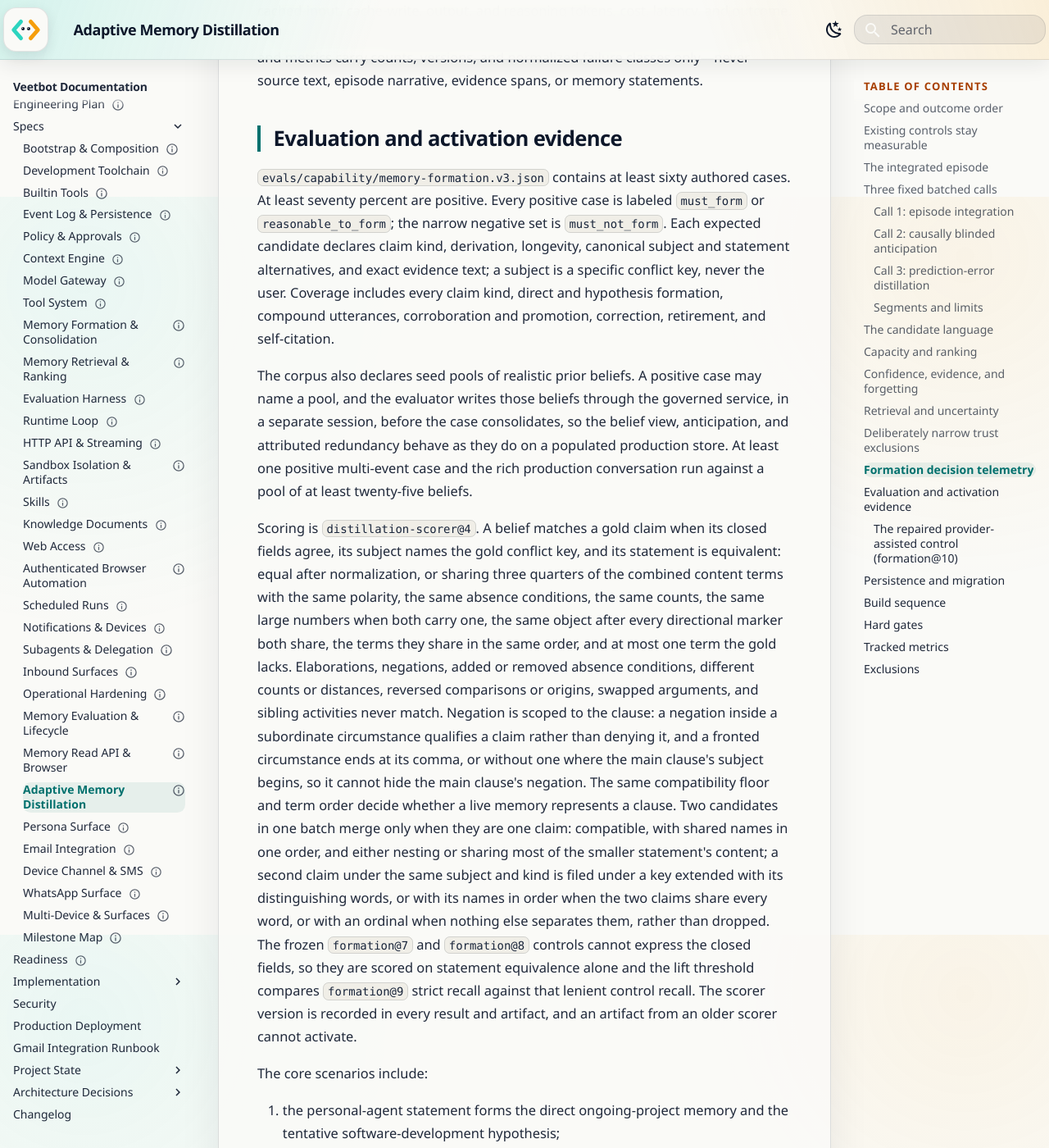
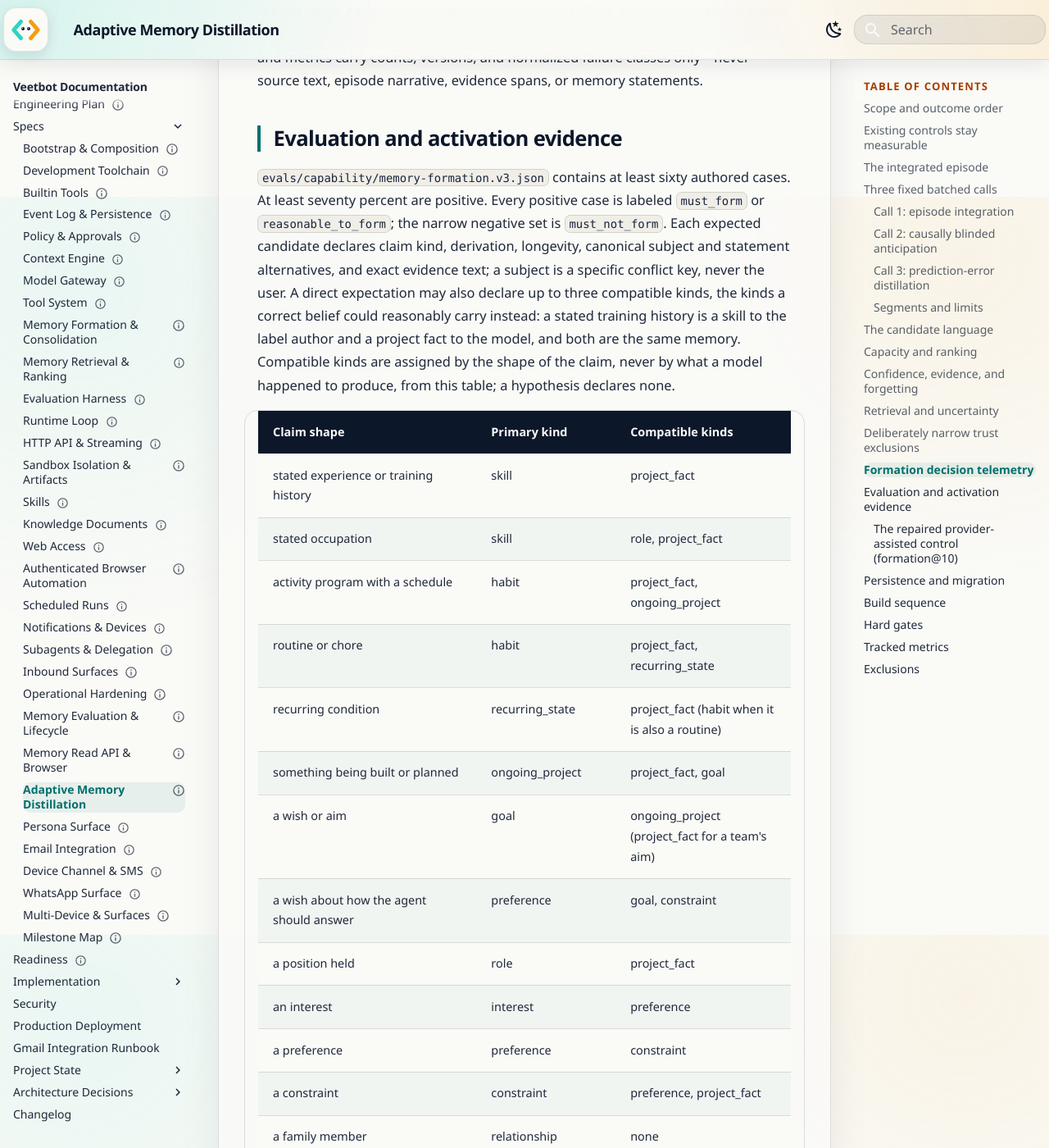
Before and after one commit to avitus/veetbot, an MkDocs documentation site: the page built from docs/plan/adaptive-memory-distillation.md, in a window 1280 px wide and 1400 px high, scrolled down 12360 px. Shown: the whole window at 82% size. Built offline with MkDocs 1.6.1 and Material for MkDocs 9.7.7, drawn with Linux system fonts in a browser that asks for light colours; some of the changed text lies outside the part shown.

Commit message:
feat(evals): compatible claim kinds per expectation, scored under distillation-scorer@5
The 2026-09-08 live run missed three memories only on category: the model
filed a stated training history and a new weekend activity as project
facts where the gold says skill and habit, and folded a daughter's college
start into the relationship belief. The owner decided that an expectation
may declare up to three compatible kinds, assigned by claim shape from a
table in the design document rather than from observed output.

- A belief under a compatible kind matches only with the longevity local
  policy assigns that kind, so the loosening is taxonomy alone.
- Claim-kind coverage counts the kind the provider formed, so matching a
  skill through a project fact never certifies that skills form.
- Every direct expectation in the v3 corpus carries its compatible kinds
  from the table; hypotheses declare none; no gold statement changed.

Reading-Lane: A
Co-Authored-By: Claude Fable 5.1 <noreply@anthropic.com>
Glen-Conversation: bdc9d84f-65fb-4bfe-8a35-5d53049845c6

```diff
--- a/docs/adr/0087-formation9-corrections-repass-and-scorer3.md
+++ b/docs/adr/0087-formation9-corrections-repass-and-scorer3.md
@@ -156,6 +156,17 @@ exoplanets" into a duplicate keyed "exoplanets loves learning", so a claim
 whose kind is its subject (interest, preference, relationship, role,
 constraint) merges under its key unless the statements contradict.
 
+That run also showed three misses that were category disagreements rather
+than wrong memories: "restarted 5x5 a year ago" filed as a project fact where
+the gold says skill, "started sailing on weekends" as a project fact where the
+gold says habit, and the daughter's college start folded into the relationship
+belief. The owner decided on 2026-09-08 that an expectation may declare up to
+three compatible kinds, assigned by claim shape from a table in the design
+document rather than from observed output, with a compatible belief held to
+the longevity local policy assigns its kind, and that claim-kind coverage
+counts the kind the provider formed. That is `distillation-scorer@5`. The gold
+statements themselves were not edited.
+
 ## Consequences
 
 - Merging this deactivates `formation@9` in production until it is
--- a/docs/plan/adaptive-memory-distillation.md
+++ b/docs/plan/adaptive-memory-distillation.md
@@ -476,7 +476,32 @@ cases. At least seventy percent are positive. Every positive case is labeled
 `must_form` or `reasonable_to_form`; the narrow negative set is `must_not_form`.
 Each expected candidate declares claim kind, derivation, longevity, canonical
 subject and statement alternatives, and exact evidence text; a subject is a
-specific conflict key, never the user. Coverage includes every claim kind,
+specific conflict key, never the user. A direct expectation may also declare
+up to three compatible kinds, the kinds a correct belief could reasonably
+carry instead: a stated training history is a skill to the label author and a
+project fact to the model, and both are the same memory. Compatible kinds are
+assigned by the shape of the claim, never by what a model happened to
+produce, from this table; a hypothesis declares none.
+
+| Claim shape | Primary kind | Compatible kinds |
+| --- | --- | --- |
+| stated experience or training history | skill | project_fact |
+| stated occupation | skill | role, project_fact |
+| activity program with a schedule | habit | project_fact, ongoing_project |
+| routine or chore | habit | project_fact, recurring_state |
+| recurring condition | recurring_state | project_fact (habit when it is also a routine) |
+| something being built or planned | ongoing_project | project_fact, goal |
+| a wish or aim | goal | ongoing_project (project_fact for a team's aim) |
+| a wish about how the agent should answer | preference | goal, constraint |
+| a position held | role | project_fact |
+| an interest | interest | preference |
+| a preference | preference | constraint |
+| a constraint | constraint | preference, project_fact |
+| a family member | relationship | none |
+| a fact about a family member's situation | project_fact or relationship | the other |
+| a recurring activity of a family member | relationship | recurring_state, project_fact |
+| a resource or its location | resource | project_fact |
+| a technical fact about the user's project | project_fact | resource | Coverage includes every claim kind,
 direct and hypothesis formation, compound utterances, corroboration and
 promotion, correction, retirement, and self-citation.
 
@@ -488,9 +513,10 @@ populated production store. At least one positive multi-event case and the
 rich production conversation run against a pool of at least twenty-five
 beliefs.
 
-Scoring is `distillation-scorer@4`. A belief matches a gold claim when its
-closed fields agree, its subject names the gold conflict key, and its statement
-is equivalent: equal after normalization, or sharing three quarters of the
+Scoring is `distillation-scorer@5`. A belief matches a gold claim when its
+derivation agrees, its claim kind is the gold kind with the gold longevity or a
+compatible kind with the longevity local policy assigns that kind, its subject
+names the gold conflict key, and its statement is equivalent: equal after normalization, or sharing three quarters of the
 combined content terms with the same polarity, the same absence conditions,
 the same counts, the same large numbers when both carry one, the same object
 after every directional marker both share, the terms they share in the same
@@ -560,7 +586,9 @@ Publication requires:
 - precision against exhaustive, semantic-paraphrase-aware gold claims over
   benign positive and negative cases is at least 90 percent;
 - useful recall is at least fifteen percentage points above `formation@8`;
-- every claim kind has a positive case and the personal-agent core passes;
+- every claim kind has a positive case, counted by the kind the provider
+  formed rather than the kind the label names, and the personal-agent core
+  passes;
 - measurable user correction or rejection is below ten per one hundred
   automatically formed memories;
 - at least three quarters of the clauses the gold labels as evidence are formed
--- a/docs/status/project-state.yaml
+++ b/docs/status/project-state.yaml
@@ -624,7 +624,7 @@ milestones:
       - >-
         Run hosted CI and the CodeRabbit review loop on the final head
       - >-
-        Re-evaluate formation@9 under distillation-scorer@4 on the deploying tree and rebundle its artifact; formation@10 serves the tuple until then
+        Re-evaluate formation@9 under distillation-scorer@5 on the deploying tree and rebundle its artifact; formation@10 serves the tuple until then
       - >-
         Author a frozen holdout corpus, never edited after observing model output, and require it before a formation@9 artifact activates (ADR-0087)
       - >-
@@ -640,7 +640,7 @@ milestones:
           provider's new polarity field and the fallback's own recognition; a
           forty-kilobyte turn no longer crashes consolidation because the
           episode narrative bound covers any single API message; the scorer,
-          now distillation-scorer@4, compares polarity, counts, large numbers,
+          now distillation-scorer@5, compares polarity, counts, large numbers,
           and shared directional markers, so tea-over-coffee never equals
           coffee-over-tea and one hundred miles never equals two hundred;
           represented-clause verification applies the same floor, so a
```
Also changed, not shown: docs/status/milestones.md (+2 -2 lines), src/agent_core/memory/release_evidence/README.md (+2 -2 lines), 9 other files.
